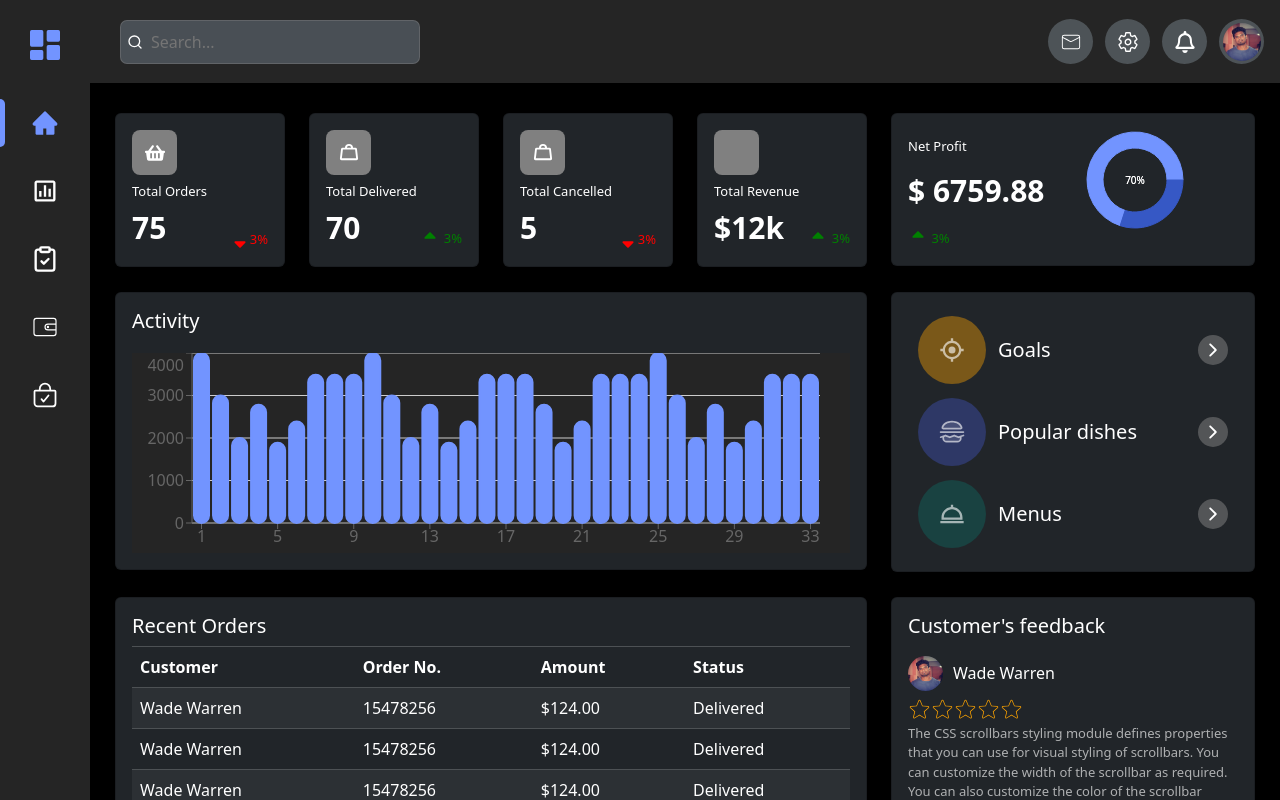
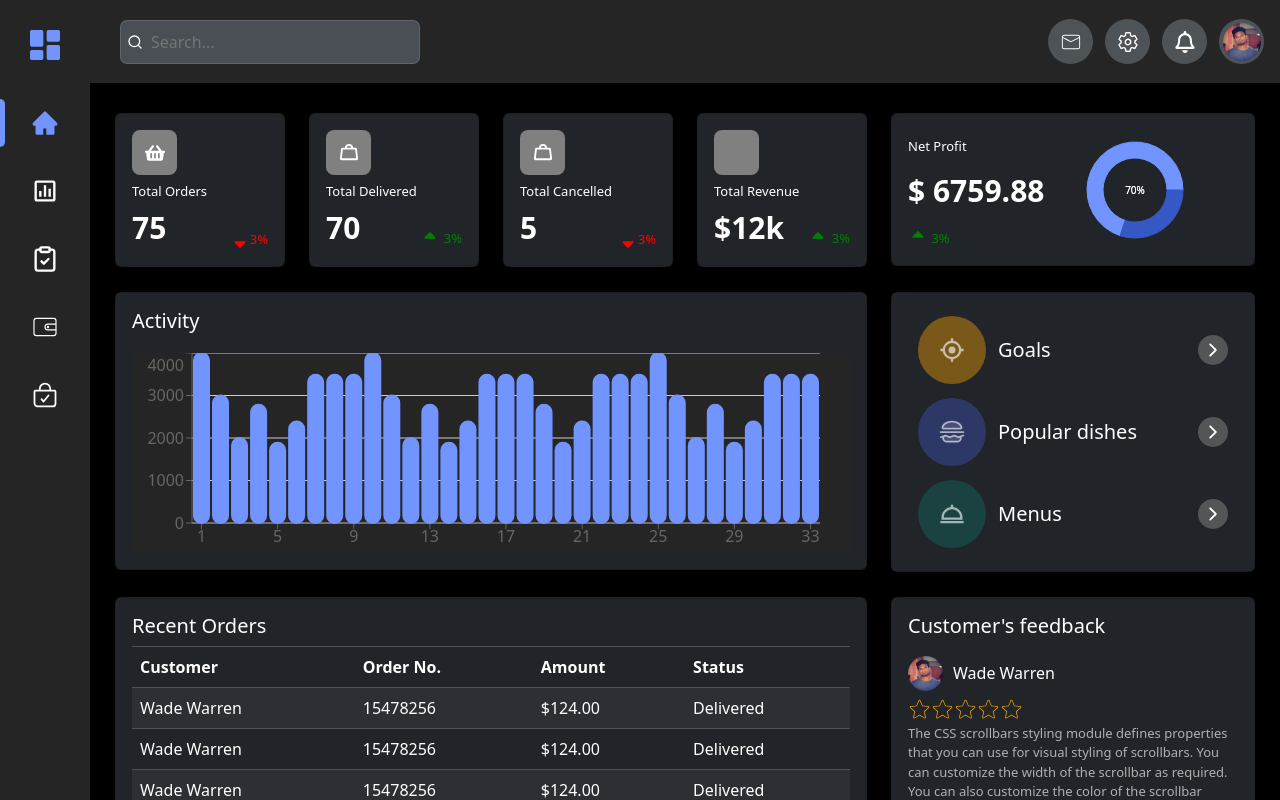
Before and after one commit to karthick587/dashBoard, a React (Create React App) app: page / in a window 1280 px wide. Built offline with nearby package versions, Linux system fonts and the light colour scheme.

Commit message:
Update NetProfit.js

```diff
--- a/src/components/dashboard/NetProfit.js
+++ b/src/components/dashboard/NetProfit.js
@@ -24,7 +24,7 @@ const NetProfit = () => {
   return (
     <Card bg="dark" text="white" className='pie-chat'>
       <Card.Body>
-        <div className='row'>
+        <div className='row align-items-center'>
           <div className='col-6'>
             <div className='middle'>
               Net Profit
```
